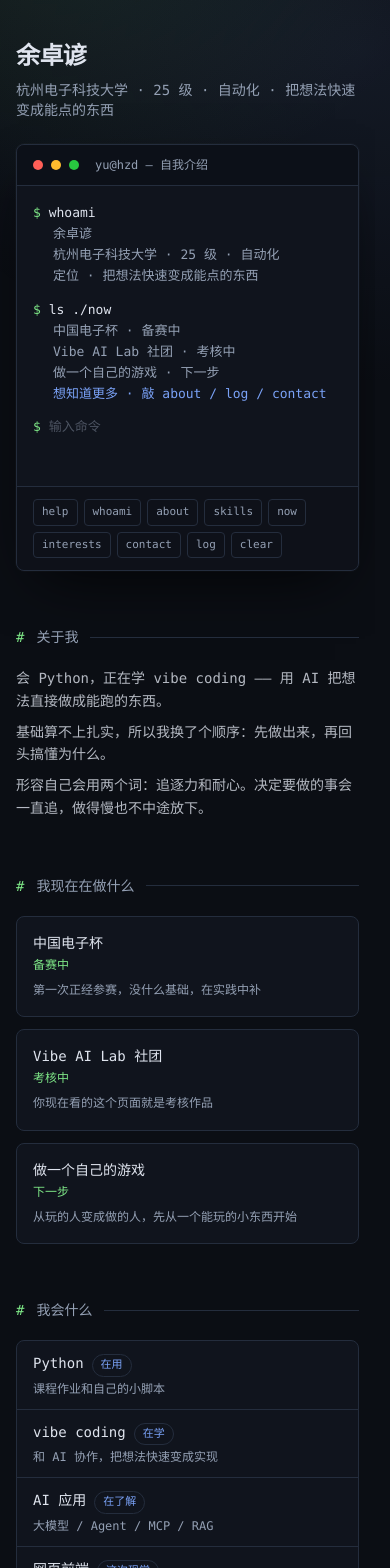
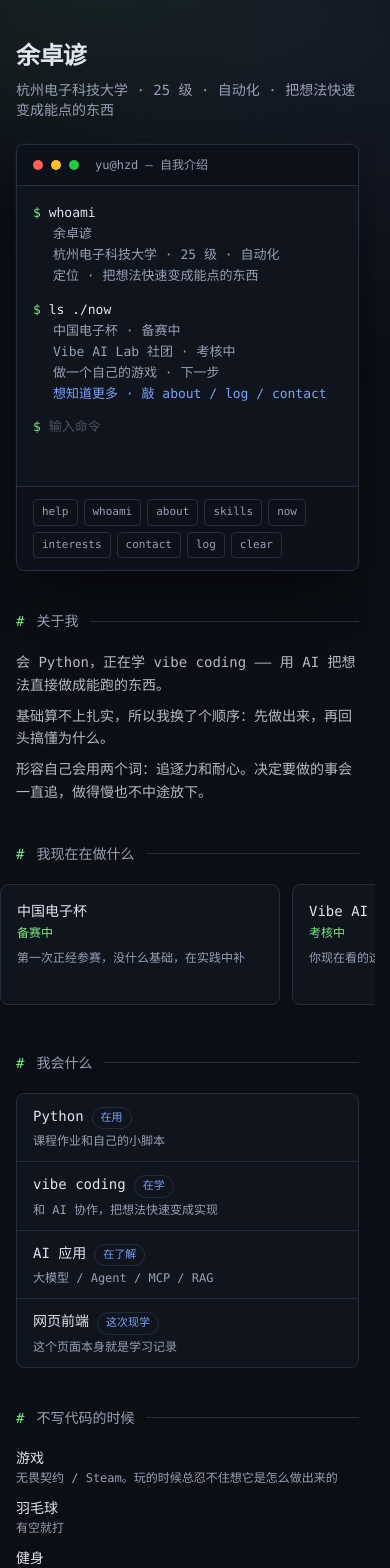
Before and after one commit to Yu3334kk/Yu3334kk.github.io, a React (Vite) app: page / in a window 390 px wide. Shown: the top 1568 px of the page. Built offline with nearby package versions, Linux system fonts and the light colour scheme.

Commit message:
fix: 手机端——终端输出封顶内部滚动、在做什么改横滑、区块间距收紧

```diff
--- a/src/App.tsx
+++ b/src/App.tsx
@@ -5,7 +5,7 @@ import { content } from "./content";
 
 function Section({ title, children }: { title: string; children: ReactNode }) {
   return (
-    <section className="mt-14">
+    <section className="mt-10 sm:mt-14">
       <h2 className="mb-5 flex items-center gap-3 text-sm text-dim">
         <span className="text-accent">#</span>
         {title}
@@ -42,9 +42,13 @@ export function App() {
         </Section>
 
         <Section title="我现在在做什么">
-          <ul className="grid gap-3 sm:grid-cols-3">
+          {/* 手机上三张卡竖排要吃掉 367px，改成横滑，下一张露一截做提示 */}
+          <ul className="-mx-4 flex snap-x gap-3 overflow-x-auto px-4 pb-2 sm:mx-0 sm:grid sm:grid-cols-3 sm:overflow-visible sm:px-0 sm:pb-0">
             {content.focus.map((f) => (
-              <li key={f.title} className="rounded-lg border border-line bg-panel p-4">
+              <li
+                key={f.title}
+                className="w-[78vw] max-w-[280px] shrink-0 snap-start rounded-lg border border-line bg-panel p-4 sm:w-auto sm:max-w-none"
+              >
                 <p className="text-sm text-fg">{f.title}</p>
                 <p className="mt-1 text-xs text-accent">{f.status}</p>
                 <p className="mt-2 text-xs leading-relaxed text-dim">{f.note}</p>
--- a/src/components/Terminal.tsx
+++ b/src/components/Terminal.tsx
@@ -73,6 +73,7 @@ export function Terminal() {
   const [value, setValue] = useState("");
   const skipRef = useRef(false);
   const inputRef = useRef<HTMLInputElement>(null);
+  const boxRef = useRef<HTMLDivElement>(null);
   const historyRef = useRef<string[]>([]);
   // 等于 historyRef.current.length 时表示"还没翻到历史"，即当前空输入行
   const histPos = useRef(0);
@@ -103,6 +104,12 @@ export function Terminal() {
       cancelled = true;
     };
   }, []);
+
+  // 新输出出现时滚到底，像真终端那样；不这么做的话手机端连点几条命令就看不到自己的结果了
+  useEffect(() => {
+    const box = boxRef.current;
+    if (box) box.scrollTop = box.scrollHeight;
+  }, [shown]);
 
   function submit(raw: string) {
     const cmd = raw.trim().toLowerCase();
@@ -174,7 +181,10 @@ export function Terminal() {
         <span className="ml-2 truncate text-xs text-dim">yu@hzd — 自我介绍</span>
       </div>
 
-      <div className="min-h-[300px] px-4 py-4 text-[13px] leading-relaxed sm:min-h-[330px] sm:px-6 sm:text-sm">
+      <div
+        ref={boxRef}
+        className="max-h-[70vh] min-h-[300px] overflow-y-auto px-4 py-4 text-[13px] leading-relaxed sm:min-h-[330px] sm:px-6 sm:text-sm"
+      >
         {shown.map((line, i) =>
           line.kind === "cmd" ? (
             <p key={i} className="mt-3 first:mt-0">
```
